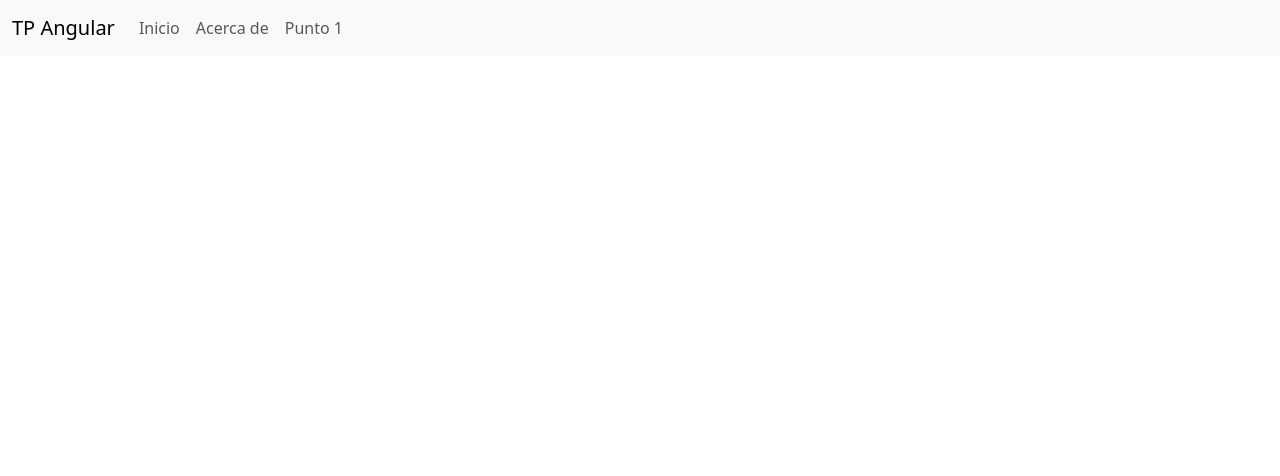
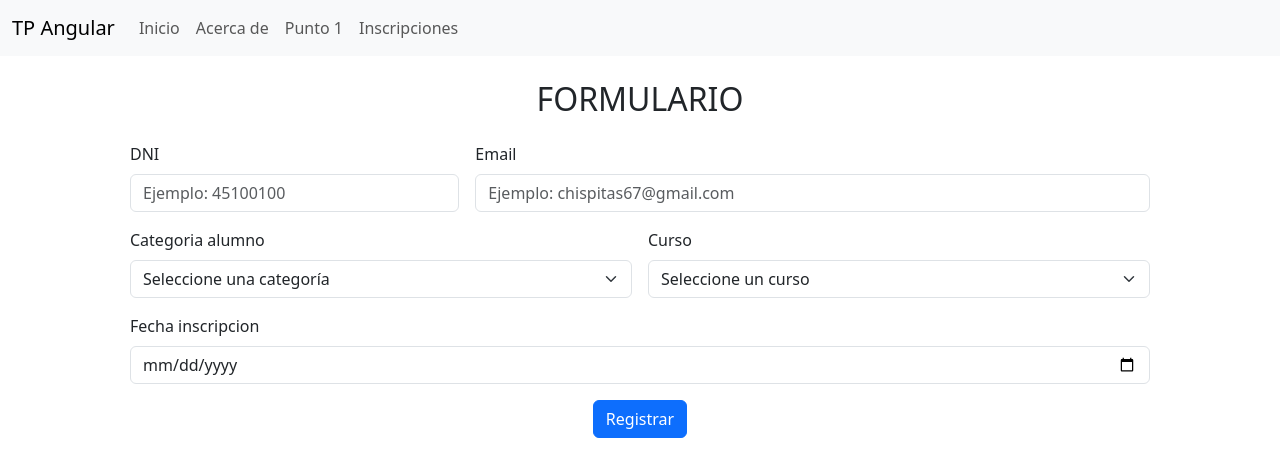
Before and after one commit to Mageofdark/PySW_TP_Angular, an Angular app: page /inscripciones in a window 1280 px wide. Before the commit this address led to /. Shown: the top 476 px of the page. Built offline with nearby package versions, Linux system fonts and the light colour scheme.

Commit message:
formulario inscripciones v1

```diff
--- a/src/app/app.html
+++ b/src/app/app.html
@@ -19,6 +19,9 @@
           <a class="nav-link" routerLink="/contact">Contacto</a>
         </li>
         -->
+        <li class="nav-item">
+          <a class="nav-link" routerLink="/inscripciones">Inscripciones</a>
+        </li>
       </ul>
     </div>
   </div>
--- a/src/app/app.routes.ts
+++ b/src/app/app.routes.ts
@@ -2,11 +2,13 @@ import { Routes } from '@angular/router';
 import { HomeComponent } from './components/home/home';
 import { AboutComponent } from './components/about/about';
 import { Punto1Component } from './punto1/punto1';
+import { InscripcionesComponent  } from './pages/inscripciones/inscripciones';
 
 export const routes: Routes = [
   { path: '', component: HomeComponent },
   { path: 'about', component: AboutComponent },
   { path: 'punto1', component: Punto1Component },
+  { path: 'inscripciones', component: InscripcionesComponent }
   // Aquí otros pueden agregar más rutas, por ejemplo:
   // { path: 'contact', component: ContactComponent },
 ];
--- /dev/null
+++ b/src/app/pages/inscripciones/inscripciones.css
@@ -0,0 +1,13 @@
+
+/* Para evitar botones de incremento y decremento en input numerico */
+input[type=number]::-webkit-inner-spin-button,
+input[type=number]::-webkit-outer-spin-button {
+  -webkit-appearance: none;
+  margin: 0;
+}
+
+/* Para que no aparezca en firefox */
+input[type=number] {
+  appearance: textfield;
+  -moz-appearance: textfield;
+}
--- /dev/null
+++ b/src/app/pages/inscripciones/inscripciones.html
@@ -0,0 +1,58 @@
+<div class="container px-5">
+    <h2 class="mb-4 text-center"> FORMULARIO </h2>
+
+    <form [formGroup]="form" (ngSubmit)="registrar()" class="row g-3">
+        <div class="col-md-4">
+            <label for="dni" class="form-label"> DNI </label>
+            <input type="number" name="DNI" id="dni" class="form-control" placeholder="Ejemplo: 45100100" formControlName="dni" >
+        </div>
+
+        <div class="col-md-8">
+            <label for="email" class="form-label"> Email </label>
+            <input type="email" name="Email" id="email" class="form-control" placeholder="Ejemplo: chispitas67@gmail.com" formControlName="email" >
+        </div>
+
+        <!--  Opcion desplegable -->
+        <div class="col-md-6">
+            <label for="categoriaAlumno" class="form-label"> Categoria alumno </label>
+            <select class="form-select" id="categoriaAlumno" formControlName="categoria"
+              (change)="calcularPrecio()" >
+                <option value="" selected disabled>
+                    Seleccione una categoría
+                </option>
+                <option value="estudiante">Estudiante</option>
+                <option value="egresado">Egresado</option>
+                <option value="particular">Particular</option>
+            </select>
+        </div>
+
+        <!-- Opcion desplegable -->
+        <div class="col-md-6">
+            <label for="curso" class="form-label"> Curso </label>
+            <select class="form-select" id="curso" formControlName="curso"
+              (change)="calcularPrecio()" >
+                <option value="" selected disabled>
+                    Seleccione un curso
+                </option>
+                <option *ngFor="let curso of cursos" [value]="curso.nombre">
+                    {{ curso.nombre }}
+                </option>
+            </select>
+        </div>
+
+        <!-- Hacer calculo de precio -->
+        <div class="col-md-6" *ngIf="precioFinal > 0">
+            <label class="form-label">Precio final</label>
+            <input class="form-control" [value]="precioFinal" disabled>
+        </div>
+
+        <div>
+            <label for="fechaInscripcion" class="form-label" > Fecha inscripcion </label>
+            <input type="date" name="Fecha inscripcion" id="fechaInscripcion" class="form-control" formControlName="fecha" >
+        </div>
+
+        <div class="text-center">
+            <button type="submit" class="btn btn-primary"> Registrar </button>
+        </div>
+    </form>
+</div>
--- /dev/null
+++ b/src/app/pages/inscripciones/inscripciones.ts
@@ -0,0 +1,67 @@
+import { Component } from '@angular/core';
+import { CursosService } from '../../services/cursos';
+import { CommonModule } from '@angular/common';
+import { FormControl, FormGroup, ReactiveFormsModule, Validators } from '@angular/forms';
+
+@Component({
+  selector: 'app-inscripciones',
+  standalone: true,
+  imports: [CommonModule, ReactiveFormsModule],
+  templateUrl: './inscripciones.html',
+  styleUrl: './inscripciones.css',
+})
+export class InscripcionesComponent {
+  constructor(private cursosService: CursosService) {}
+
+  get cursos(){
+    return this.cursosService.cursos;
+  }
+
+  // FORMULARIO REACTIVO
+  form = new FormGroup({
+    dni: new FormControl('', [Validators.required]),
+    email: new FormControl('', [Validators.required, Validators.email]),
+    categoria: new FormControl('', [Validators.required]),
+    curso: new FormControl('', [Validators.required]),
+    fecha: new FormControl('', [Validators.required]),
+  });
+
+  // calcular precio
+  precioFinal = 0;
+
+  calcularPrecio() {
+    const cursoNombre = this.form.value.curso;
+
+    const curso = this.cursos.find(c => c.nombre === cursoNombre);
+
+    if(!curso) return;
+
+    let precio = curso.precio;
+
+    const categoria = this.form.value.categoria;
+
+    if(categoria === 'estudiante'){
+      precio *= 0.65;
+    }else if(categoria === 'egresado'){
+      precio *= 0.5;
+    }// else -> no hay descuento porque es particular
+
+    this.precioFinal = precio;
+  }
+
+  registrar(){
+    if(this.form.invalid){
+      this.form.markAllAsTouched();
+      console.log('NO SE ENVIO', this.form.value, this.precioFinal);
+      alert('ENVIADO')
+      return;
+    }
+
+    console.log('ENVIADO', this.form.value, this.precioFinal);
+    alert('enviado')
+
+    this.form.reset();
+    this.precioFinal = 0;
+    return;
+  }
+}
--- /dev/null
+++ b/src/app/services/cursos.ts
@@ -0,0 +1,11 @@
+import { Injectable } from '@angular/core';
+
+@Injectable({
+  providedIn: 'root',
+})
+export class CursosService {
+  cursos = [
+    { nombre: 'Angular', precio: 10000 },
+    { nombre: 'Java', precio: 15000 }
+  ];
+}
```
Also changed, not shown: 2 other files (tests, documents, lock files or other folders).
